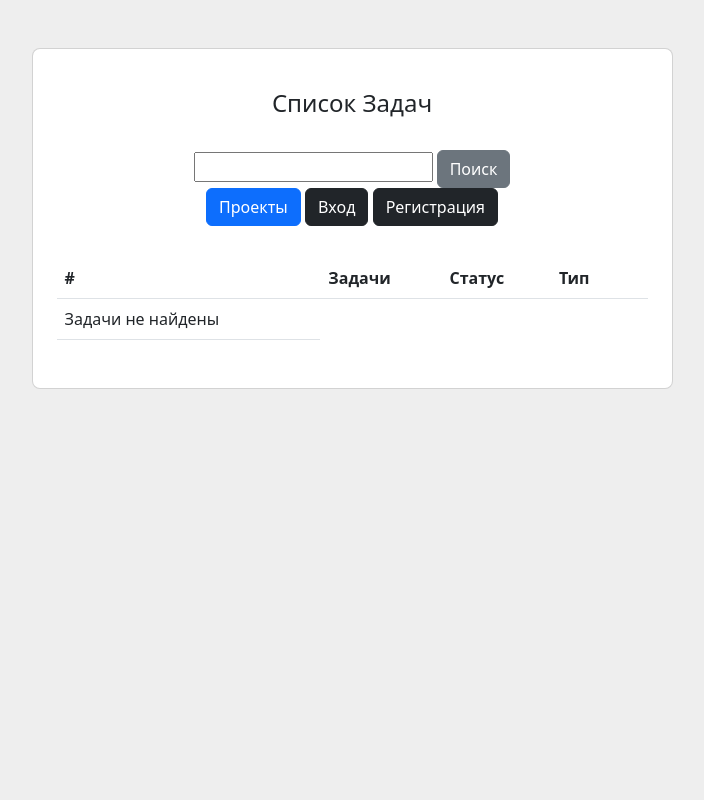
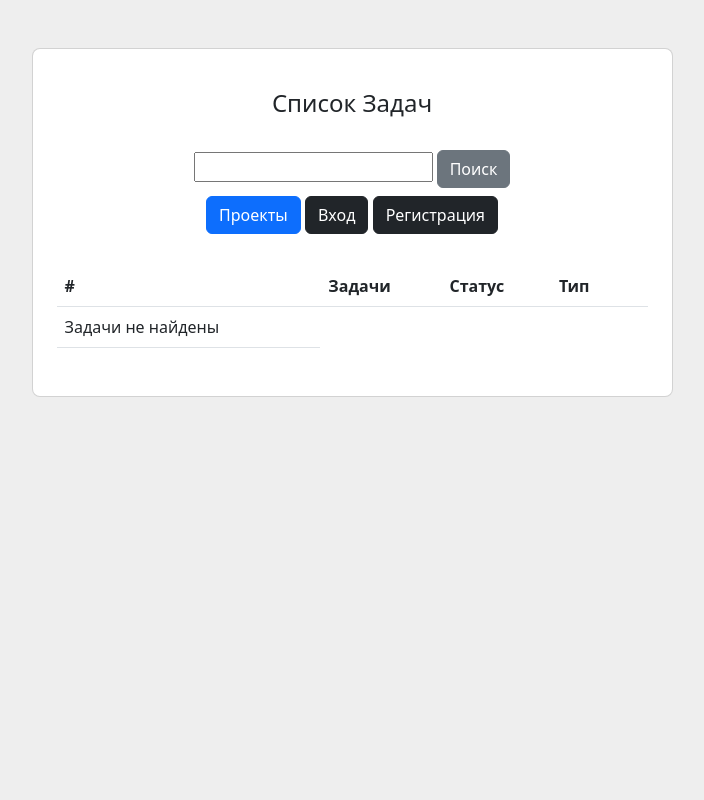
Before and after one commit to Chingiz-Almukhan/homework_62_Almukhan_Chingiz, a Django app: page / in a window 1280 px wide. Shown: the whole page, without its empty margins (288-992 px from the left). Run offline with Django 4.2, Linux system fonts and the light colour scheme; data that the repository does not hold is empty; parts of the project's set-up code (start-up, migrations or seed data) failed here and were passed over; some libraries are stand-ins or nearby versions.

Commit message:
Отредактировал шаблон и применил все миграции

```diff
--- a/core/templates/main_page.html
+++ b/core/templates/main_page.html
@@ -4,7 +4,7 @@
     <h4 class="text-center my-3 pb-3">Список Задач</h4>
     {% include 'partial/search.html' %}
     <form class="row row-cols-lg-auto g-3 justify-content-center align-items-center mb-4 pb-2">
-        <div class="col-12">
+        <div class="col-12 mt-4">
             <a href="{% url 'projects' %}" type="submit" class="btn btn-primary">Проекты</a>
             {% if user.is_authenticated %}
 
```
Also changed, not shown: core/tracker/migrations/0001_initial.py, core/tracker/migrations/0002_project_users.py (deleted).
